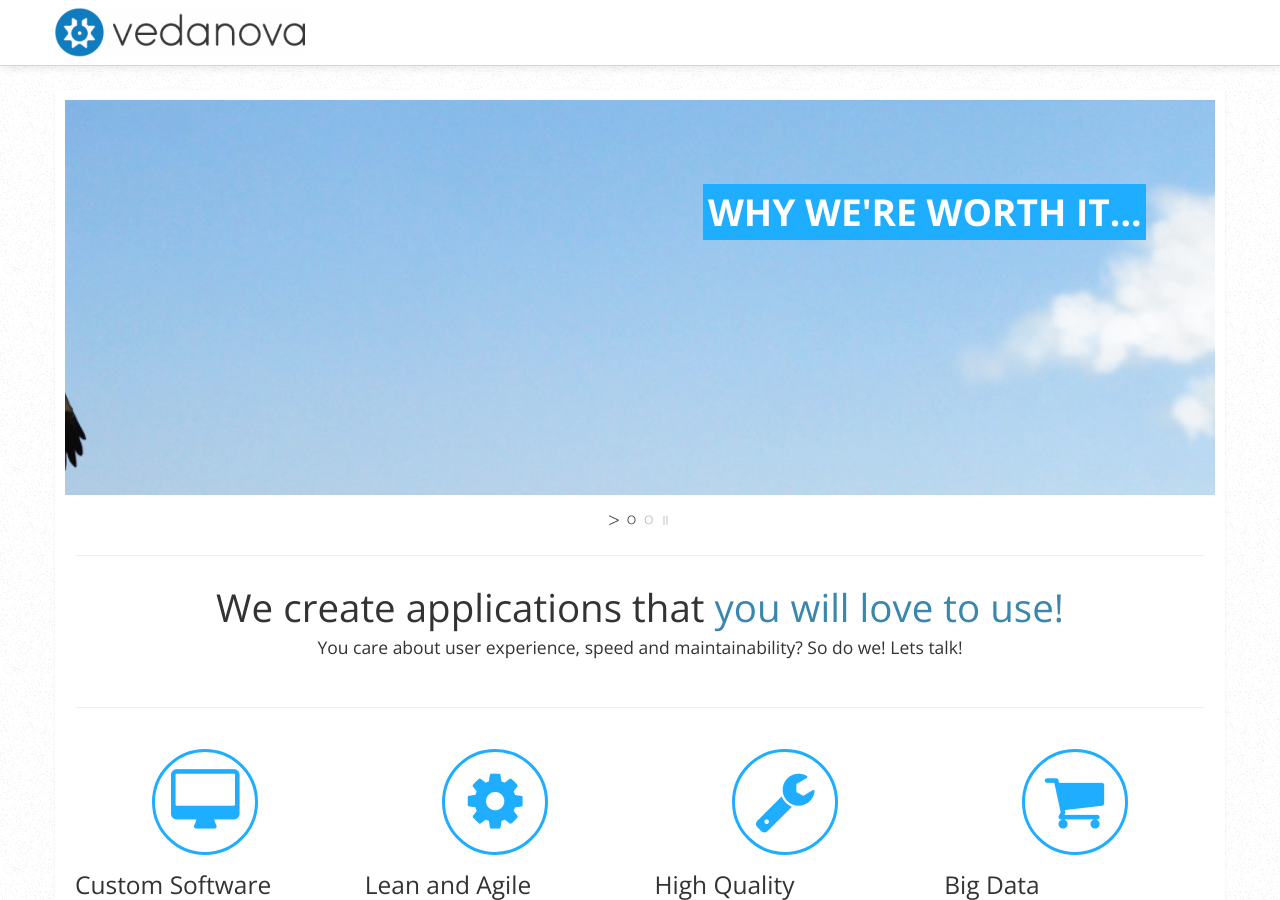
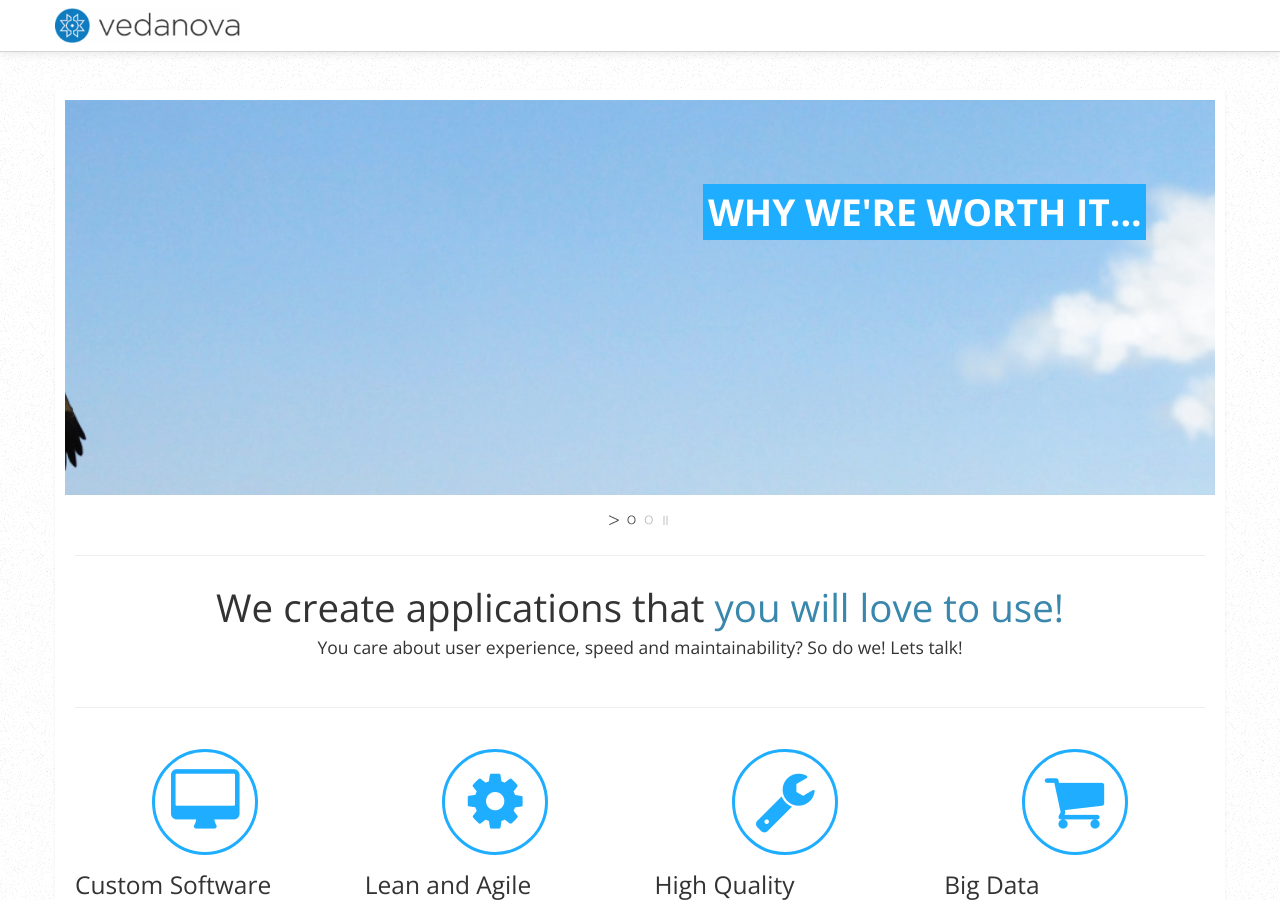
Before and after one commit to vedanova/vedanova.github.io, a Jekyll site: the page built from index.html, in a window 1280 px wide and 900 px high. Built offline with Jekyll 4.4.1, drawn with Linux system fonts in a browser that asks for light colours.

Commit message:
changed to first logo

```diff
--- a/_includes/navigation.html
+++ b/_includes/navigation.html
@@ -8,7 +8,7 @@
                 <span class="icon-bar"></span>
                 <span class="icon-bar"></span>
             </a>
-            <a class="brand" href="/"><img src="images/Vedanova_3b_2.png" height="30px"/> </a>
+            <a class="brand" href="/"><img src="images/Vedanova_3b_1.png" style="height: 35px !important"/> </a>
             <div class="nav-collapse collapse">
                 <ul class="nav pull-right">
                     {% for link in page.navigation %}
```
Also changed, not shown: images/Vedanova_3b_1.png (added).
